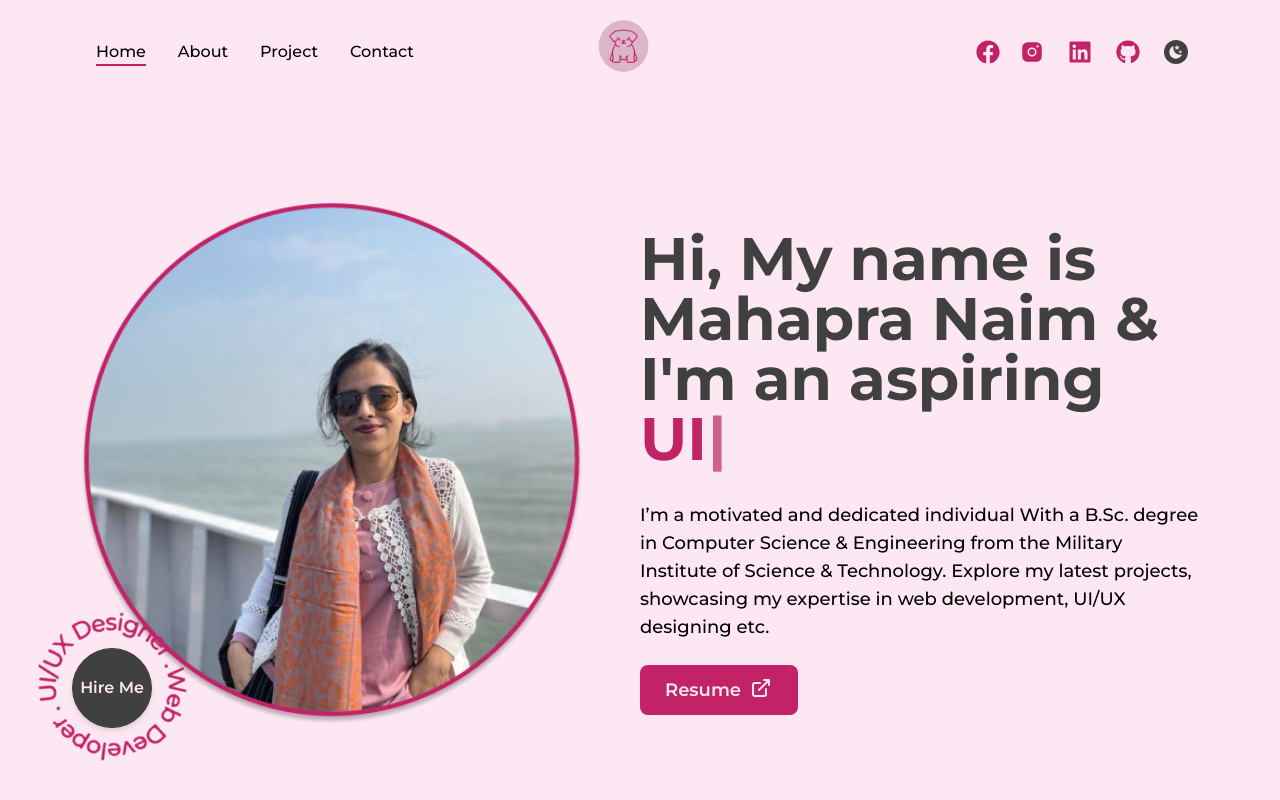
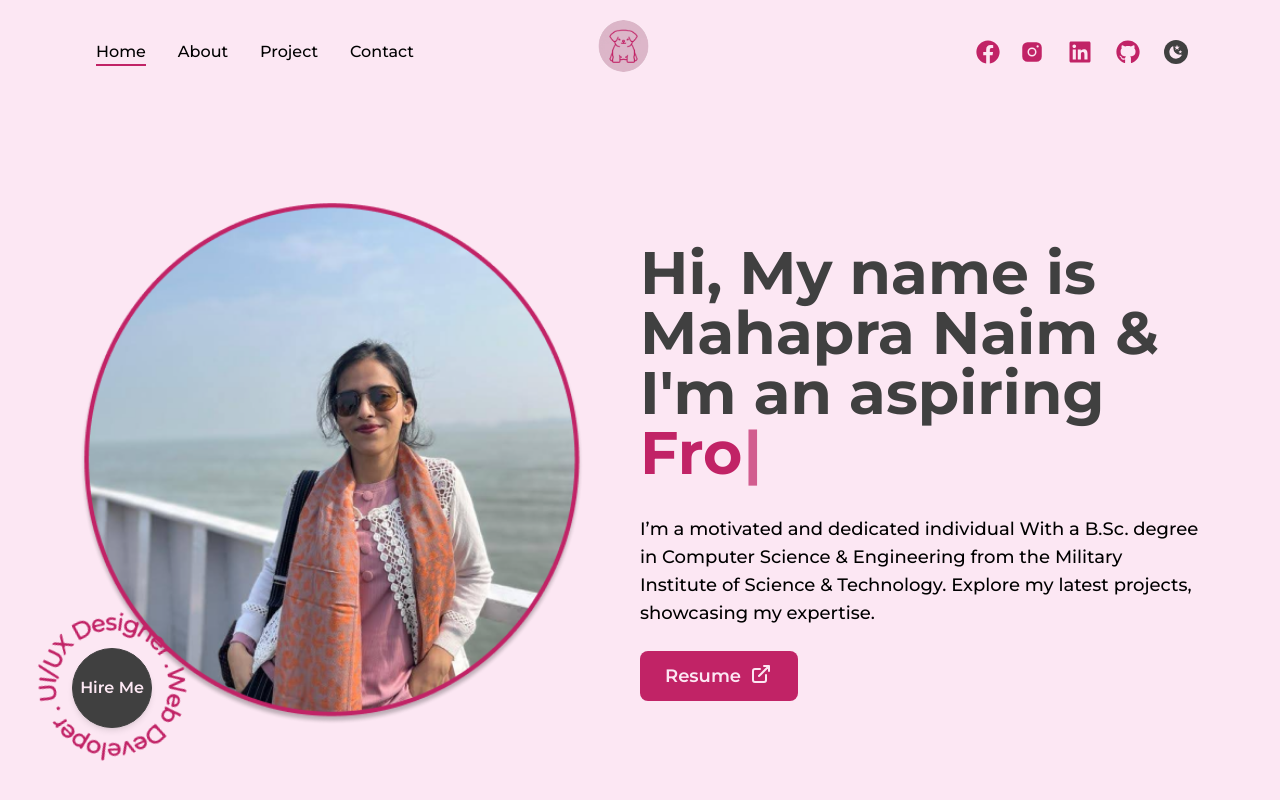
Before and after one commit to mappyradz449/Portfolio_MahaparaNaim, a Next.js app: page / in a window 1280 px wide. Shown: the top 800 px of the page. Built offline with nearby package versions, Linux system fonts and the light colour scheme.

Commit message:
fixed few texts

```diff
--- a/src/components/AnimatedText.js
+++ b/src/components/AnimatedText.js
@@ -53,9 +53,8 @@ const AnimatedText = ({ text, className = "" }) => {
             <Typewriter
               options={{
                 strings: [
-                  "Web Developer.",
-                  "UI/UX Designer.",
                   "SQA Engineer.",
+                  "FrontEnd Web Developer.",
                   "Product Manager.",
                 ],
                 autoStart: true,
--- a/src/pages/index.js
+++ b/src/pages/index.js
@@ -44,7 +44,7 @@ export default function Home() {
                 I’m a motivated and dedicated individual With a B.Sc. degree in
                 Computer Science & Engineering from the Military Institute of
                 Science & Technology. Explore my latest projects, showcasing my
-                expertise in web development, UI/UX designing etc.
+                expertise.
               </p>
               <div className="flex items-center self-start mt-2 lg:self-center">
                 <Link
```
